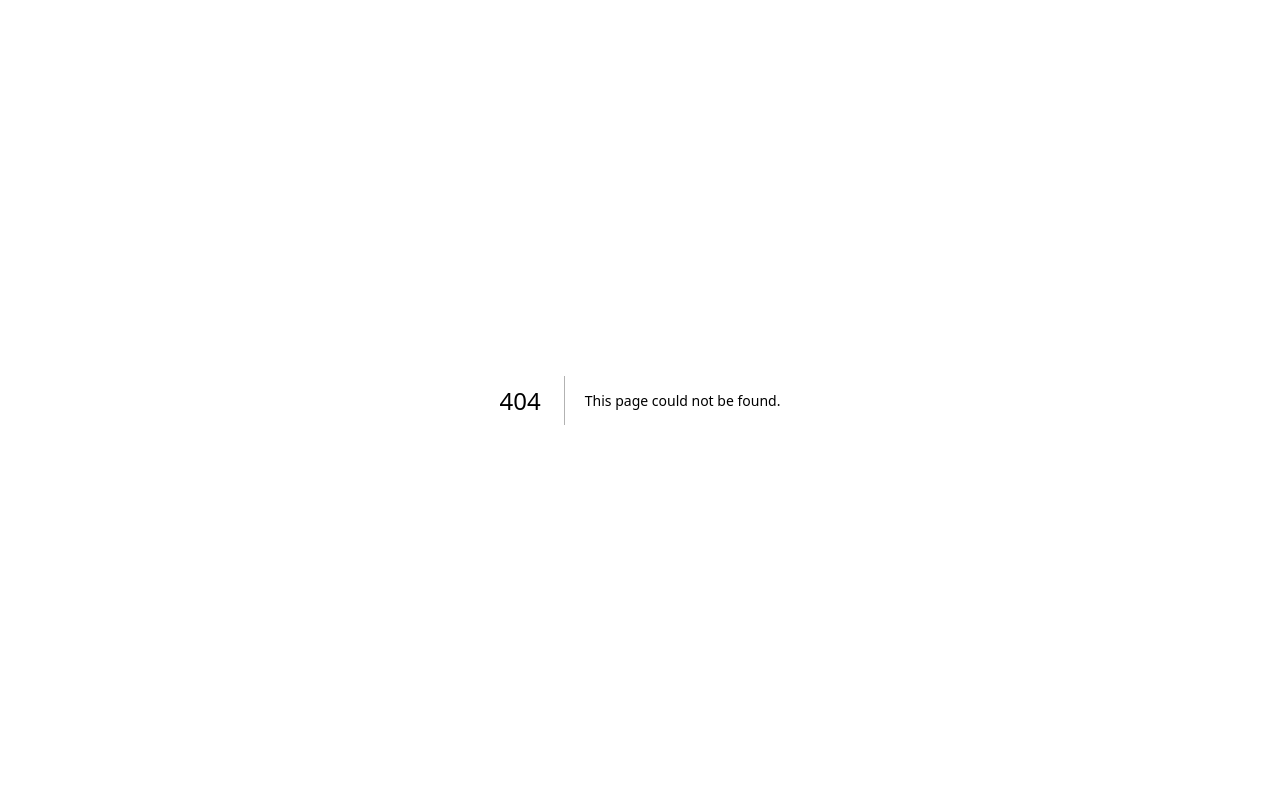
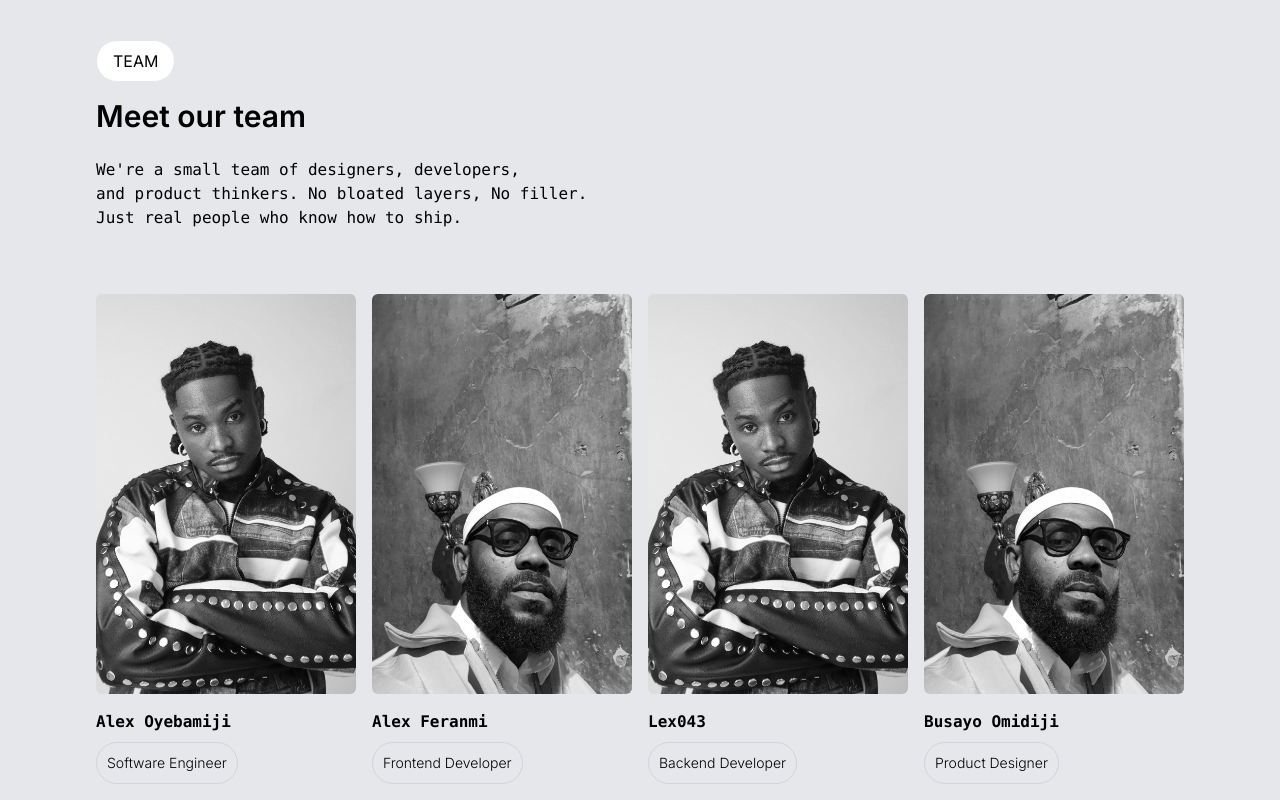
Before and after one commit to Lex043/playground, a Next.js app: page /our-team in a window 1280 px wide. Before the commit this address had no page. Shown: the top 800 px of the page. Built offline with nearby package versions, Linux system fonts and the light colour scheme.

Commit message:
feat: our team section

```diff
--- /dev/null
+++ b/src/app/our-team/page.tsx
@@ -0,0 +1,10 @@
+import React from "react";
+import OurTeam from "@/components/our-team";
+
+export default function OurTeamPage() {
+    return (
+        <div className="h-full">
+            <OurTeam />
+        </div>
+    );
+}
--- /dev/null
+++ b/src/components/our-team.tsx
@@ -0,0 +1,150 @@
+"use client";
+
+import React from "react";
+import Image from "next/image";
+import { useState } from "react";
+import { Linkedin, Twitter } from "lucide-react";
+import { motion, AnimatePresence } from "framer-motion";
+
+interface TeamsProps {
+    id: number;
+    name: string;
+    position: string;
+    image: string;
+}
+
+const teams: TeamsProps[] = [
+    {
+        id: 1,
+        name: "Alex Oyebamiji",
+        position: "Software Engineer",
+        image: "/images/lilkeshofficial.jpg",
+    },
+    {
+        id: 2,
+        name: "Alex Feranmi",
+        position: "Frontend Developer",
+        image: "/images/odumodublvck.jpg",
+    },
+    {
+        id: 3,
+        name: "Lex043",
+        position: "Backend Developer",
+        image: "/images/lilkeshofficial.jpg",
+    },
+    {
+        id: 4,
+        name: "Busayo Omidiji",
+        position: "Product Designer",
+        image: "/images/odumodublvck.jpg",
+    },
+    {
+        id: 5,
+        name: "Dara Alabi",
+        position: "Data Analyst",
+        image: "/images/lilkeshofficial.jpg",
+    },
+    {
+        id: 6,
+        name: "Amos Alabi",
+        position: "Chef",
+        image: "/images/odumodublvck.jpg",
+    },
+    {
+        id: 7,
+        name: "Dara Alabi",
+        position: "Data Analyst",
+        image: "/images/lilkeshofficial.jpg",
+    },
+    {
+        id: 8,
+        name: "Busayo Omidiji",
+        position: "Product Designer",
+        image: "/images/odumodublvck.jpg",
+    },
+];
+
+export default function OurTeam() {
+    const [mouse, setMouse] = useState<number | null>(null);
+
+    return (
+        <section className="h-full bg-gray-200 px-4 py-10 lg:px-24">
+            <div className="container mx-auto">
+                <button className="rounded-full border bg-white px-4 py-2 uppercase">
+                    Team
+                </button>
+                <h1 className="pt-4 text-3xl font-semibold">Meet our team</h1>
+                <p className="py-6 font-mono">
+                    We're a small team of designers, developers, <br /> and
+                    product thinkers. No bloated layers, No filler. <br /> Just
+                    real people who know how to ship.
+                </p>
+                <div className="mt-10 grid grid-cols-4 gap-x-4 gap-y-8">
+                    {teams.map((team) => (
+                        <div key={team.id}>
+                            <div
+                                onMouseEnter={() => setMouse(team.id)}
+                                onMouseLeave={() => setMouse(null)}
+                                className="relative"
+                            >
+                                <Image
+                                    src={team.image}
+                                    className="h-[400px] w-full cursor-pointer rounded-md object-cover grayscale hover:grayscale-0"
+                                    width={300}
+                                    height={300}
+                                    alt="profile image"
+                                />
+                                <AnimatePresence>
+                                    {mouse === team.id && (
+                                        <motion.div
+                                            key="wrapper"
+                                            className="absolute bottom-6 right-0 flex items-center gap-3"
+                                            initial={{ opacity: 0, y: 20 }}
+                                            animate={{ opacity: 1, y: 0 }}
+                                            exit={{ opacity: 0, y: 20 }}
+                                            transition={{ duration: 0.2 }}
+                                        >
+                                            <motion.div
+                                                key="twitter"
+                                                className="rounded-md bg-stone-300 p-2"
+                                                initial={{ opacity: 0, y: 20 }}
+                                                animate={{ opacity: 1, y: 0 }}
+                                                exit={{ opacity: 0, y: 20 }}
+                                                transition={{ duration: 0.2 }}
+                                            >
+                                                <Twitter />
+                                            </motion.div>
+
+                                            <motion.div
+                                                key="linkedin"
+                                                className="rounded-md bg-stone-300 p-2"
+                                                initial={{ opacity: 0, y: 20 }}
+                                                animate={{ opacity: 1, y: 0 }}
+                                                exit={{ opacity: 0, y: 20 }}
+                                                transition={{
+                                                    delay: 0.04,
+                                                    duration: 0.4,
+                                                }}
+                                            >
+                                                <Linkedin />
+                                            </motion.div>
+                                        </motion.div>
+                                    )}
+                                </AnimatePresence>
+                            </div>
+
+                            <div className="mt-4">
+                                <h3 className="font-mono font-semibold">
+                                    {team.name}
+                                </h3>
+                                <p className="mt-2 w-fit rounded-full border border-gray-300 p-2.5 text-sm font-light">
+                                    {team.position}
+                                </p>
+                            </div>
+                        </div>
+                    ))}
+                </div>
+            </div>
+        </section>
+    );
+}
```
Also changed, not shown: public/images/lilkesh-1.jpeg (deleted), public/images/lilkesh.jpeg (deleted).
